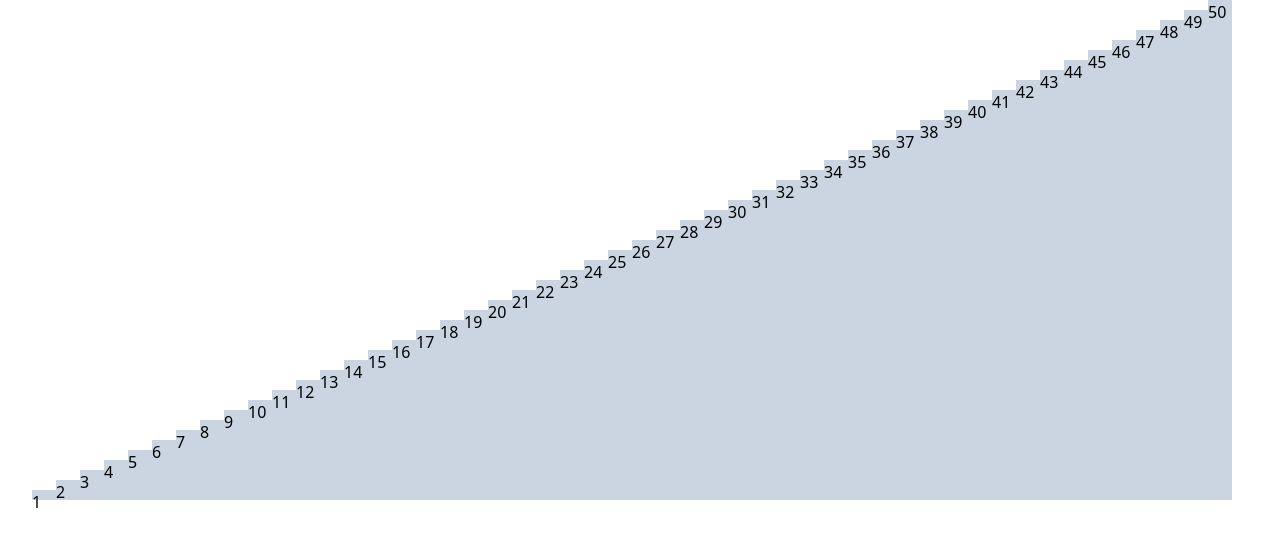
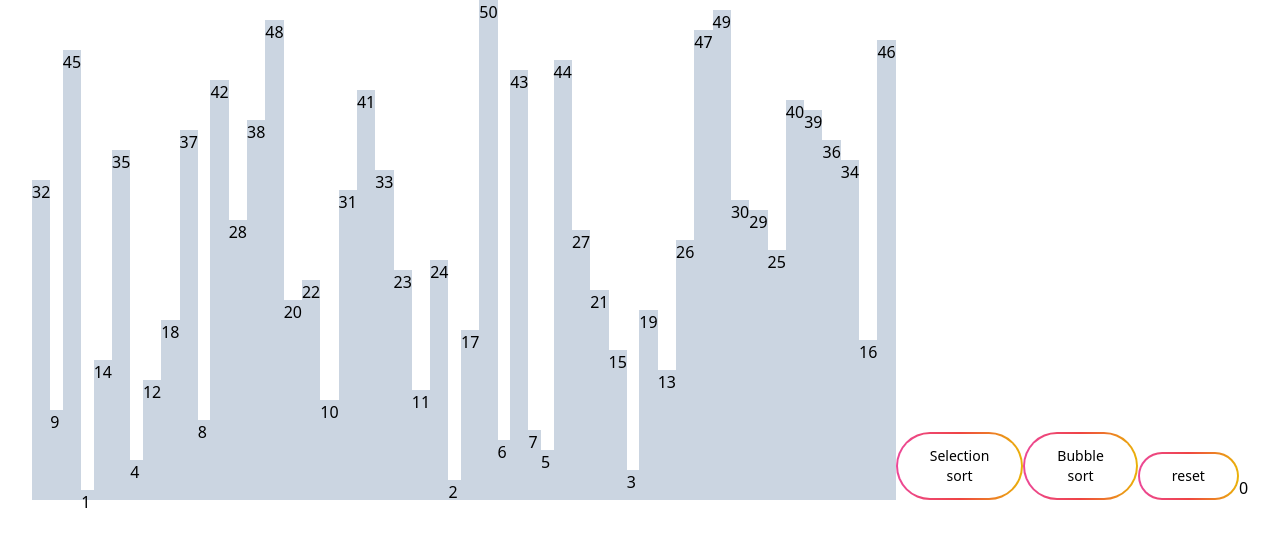
Before and after one commit to Jimmy-b36/visualize-algorithms, a Next.js app: page / in a window 1280 px wide. Shown: the top 546 px of the page. Built offline with nearby package versions, Linux system fonts and the light colour scheme.

Commit message:
add buttons to activate the visualiser

```diff
--- a/components/Test.tsx
+++ b/components/Test.tsx
@@ -1,13 +1,48 @@
 import { useEffect, useState } from 'react';
-
-const data: number[] = [
+let data: number[] = [
   1, 2, 3, 4, 5, 6, 7, 8, 9, 10, 11, 12, 13, 14, 15, 16, 17, 18, 19, 20, 21, 22,
   23, 24, 25, 26, 27, 28, 29, 30, 31, 32, 33, 34, 35, 36, 37, 38, 39, 40, 41,
   42, 43, 44, 45, 46, 47, 48, 49, 50,
 ];
+const Test = () => {
+  const [array, setArray] = useState<number[]>();
+  const [clicked, setClicked] = useState<boolean>();
+  const [steps, setSteps] = useState<number>(0);
 
-const Test = () => {
-  const [array, setArray] = useState<number[]>([]);
+  const selectionSort = (arr: number[]) => {
+    const result: number[] = [];
+
+    const x: NodeJS.Timer = setInterval((i: number = arr.length) => {
+      if (i === 0) return clearInterval(x);
+      result.push(Math.min(...arr));
+      arr.splice(arr.indexOf(Math.min(...arr)), 1);
+      setArray([...array.concat(result)]);
+      i--;
+    }, 100);
+
+    return result;
+  };
+
+  const bubbleSort = (arr: number[]) => {
+    arr = shuffleArray(arr);
+    const x: NodeJS.Timer = setInterval((i = 0) => {
+      if (i >= arr.length) return clearInterval(x);
+      for (let j = 0; j < arr.length; j++) {
+        if (arr[j] > arr[j + 1]) {
+          let tmp = arr[j];
+          arr[j] = arr[j + 1];
+          arr[j + 1] = tmp;
+          let newArr = arr;
+          setArray([...newArr]);
+          let newSteps = steps;
+          newSteps += i * j;
+          setSteps(newSteps);
+        } else i++;
+      }
+    }, 100);
+
+    return arr;
+  };
 
   const shuffleArray = (array: number[]) => {
     for (let i = array.length - 1; i > 0; i--) {
@@ -19,29 +54,48 @@ const Test = () => {
 
     return array;
   };
-
-  const selectionSort = (arr: number[]) => {
-    arr = shuffleArray(arr);
-    const result: number[] = [];
-    for (let i = arr.length; i > 0; i--) {
-      setArray(result);
-      result.push(Math.min(...arr));
-      arr.splice(arr.indexOf(Math.min(...arr)), 1);
-    }
-    return result;
-  };
+  useEffect(() => {
+    let shuffled = array && shuffleArray(array);
+    setSteps(0);
+    setArray(shuffled);
+  }, [clicked]);
 
   useEffect(() => {
-    selectionSort(data);
+    setArray(shuffleArray(data));
   }, []);
 
   return (
-    <div className="w-full flex flex-row items-end">
-      {array.map(element => (
+    <div className="flex flex-row items-end w-full">
+      {array?.map(element => (
         <div key={element} className={`w-6 h-[${element * 10}px] bg-slate-300`}>
           {element}
         </div>
       ))}
+      <button
+        onClick={() => selectionSort(array)}
+        className="inline-block rounded-full bg-gradient-to-r from-pink-500 via-red-500 to-yellow-500 p-[2px] hover:text-white focus:outline-none focus:ring active:text-opacity-75"
+      >
+        <span className="block px-8 py-3 text-sm font-medium bg-white rounded-full hover:bg-transparent">
+          Selection sort
+        </span>
+      </button>
+      <button
+        onClick={() => bubbleSort(array)}
+        className="inline-block rounded-full bg-gradient-to-r from-pink-500 via-red-500 to-yellow-500 p-[2px] hover:text-white focus:outline-none focus:ring active:text-opacity-75"
+      >
+        <span className="block px-8 py-3 text-sm font-medium bg-white rounded-full hover:bg-transparent">
+          Bubble sort
+        </span>
+      </button>
+      <button
+        onClick={() => setClicked(clicked ? false : true)}
+        className="inline-block rounded-full bg-gradient-to-r from-pink-500 via-red-500 to-yellow-500 p-[2px] hover:text-white focus:outline-none focus:ring active:text-opacity-75"
+      >
+        <span className="block px-8 py-3 text-sm font-medium bg-white rounded-full hover:bg-transparent">
+          reset
+        </span>
+      </button>
+      <div>{steps}</div>
     </div>
   );
 };
```
